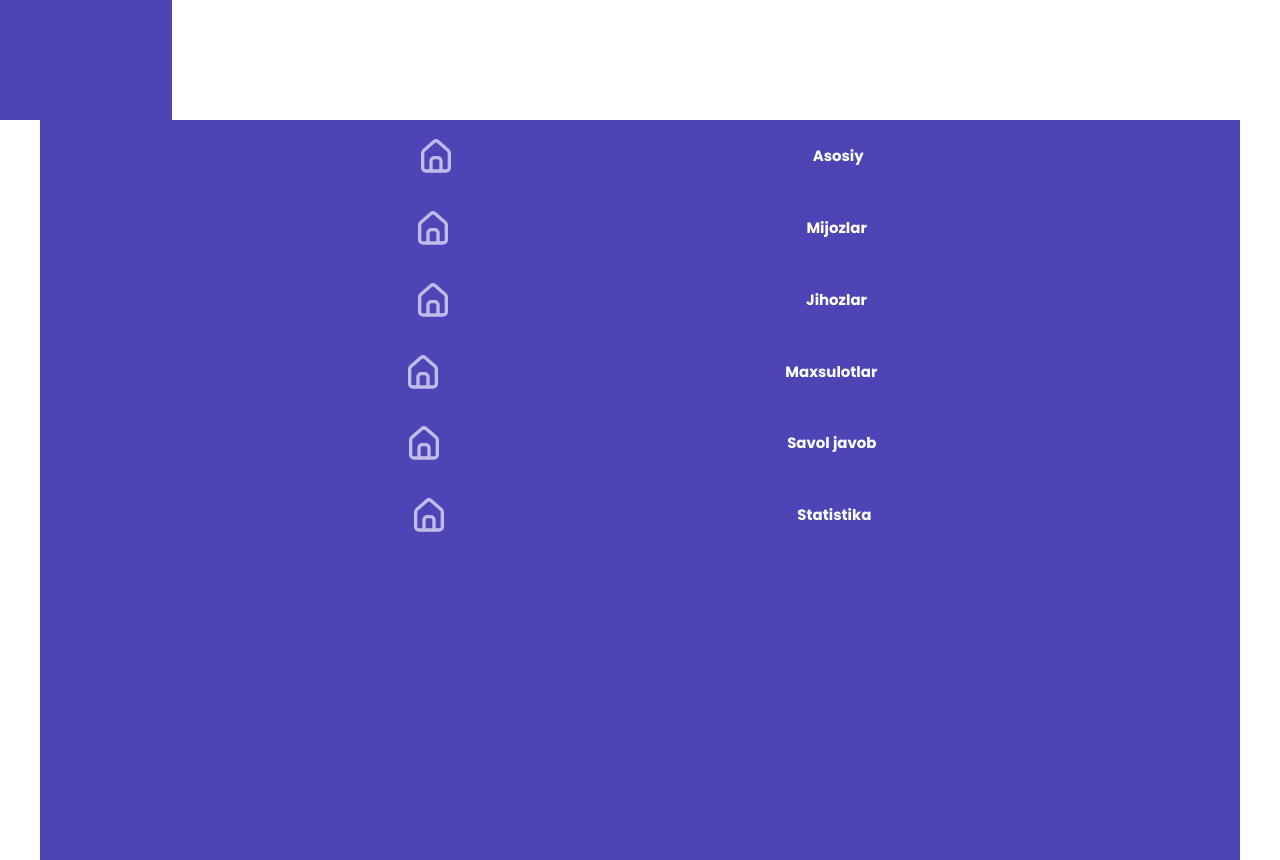
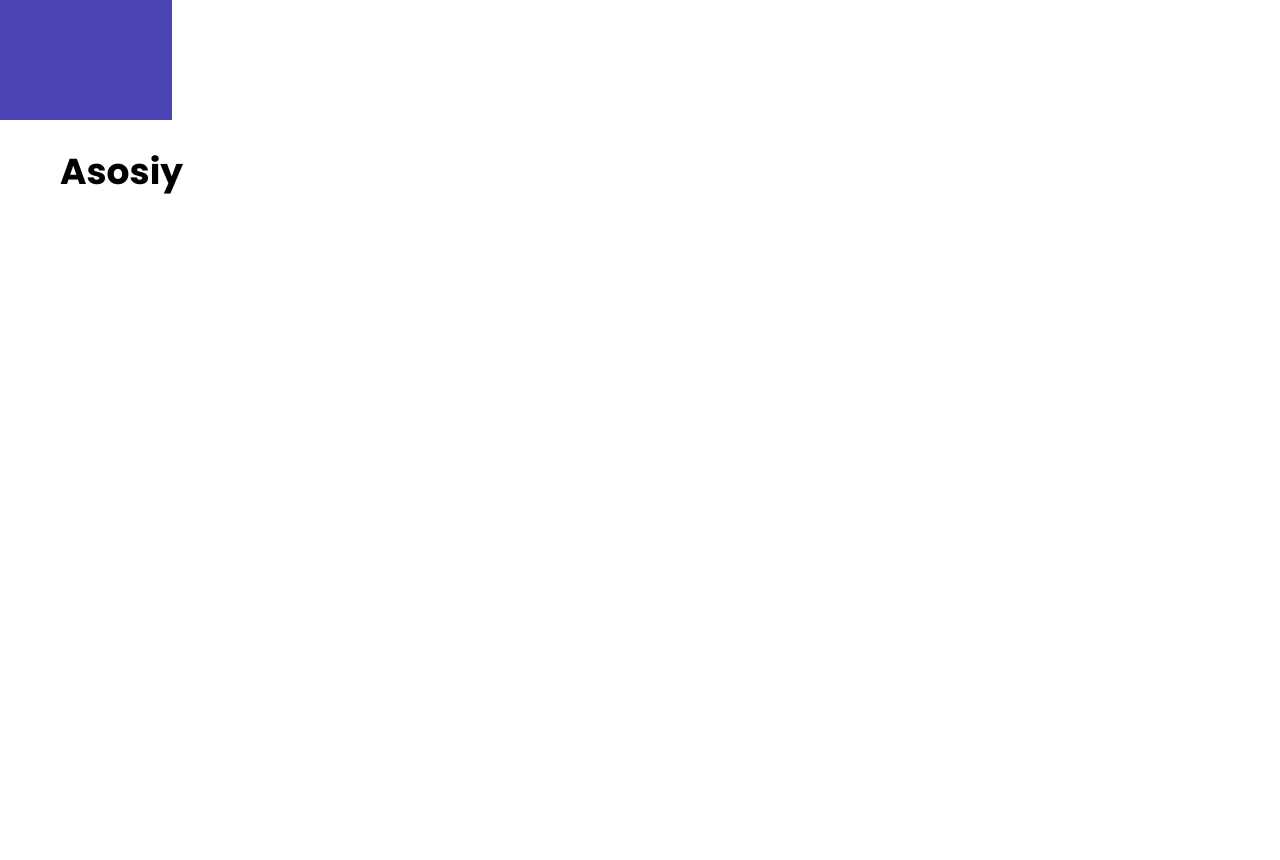
Before and after one commit to MIRZOULUGBEK9008/competation-fitness-dashboard-selfmade, a React (Create React App) app: page / in a window 1280 px wide. Shown: the part 620-1480 px from the top of the page. After the commit the page ends 843 px from the top, so only its background shows below. Built offline with nearby package versions, Linux system fonts and the light colour scheme.

Commit message:
Main route  was added

```diff
--- a/src/App.js
+++ b/src/App.js
@@ -14,11 +14,14 @@ function App() {
         <div>
           <div className="sidebar container">
             <div className="sidebar-parts">{/* <img src="" alt="" /> */}</div>
+            <NavLink to="/">
             <div className="sidebar-parts">
               <img src={MainPhoto} alt="" />
 
               <h5>Asosiy</h5>
             </div>
+            </NavLink>
+
 
             <NavLink to="/Mijozlar">
               <div className="sidebar-parts">
@@ -55,7 +58,7 @@ function App() {
         <div className="part2">
           <Routes>
             <Route path="/teachers" element={<Teachers />} />
-            {/* <Route path="/" element={<Dashboard/>}/> */}
+            <Route path="/" element={<Dashboard/>}/>
             <Route path="/Mijozlar" element={<Users />} />
             <Route path="Mahsulotlar" element={<Goods/>}/>
           </Routes>
--- a/src/components/Goods/Goods.jsx
+++ b/src/components/Goods/Goods.jsx
@@ -2,7 +2,7 @@ import React from 'react'
 
 const Goods = () => {
   return (
-    <div>
+    <div className='container'>
       <h1>Mahsulotlar</h1>
     </div>
   )
--- a/src/components/Users/User.jsx
+++ b/src/components/Users/User.jsx
@@ -2,7 +2,7 @@ import React from 'react'
 
 const User = () => {
   return (
-    <div>
+    <div className='container'>
       <h1>Mijozlar</h1>
     </div>
   )
--- a/src/components/dashboard/Dashboard.jsx
+++ b/src/components/dashboard/Dashboard.jsx
@@ -6,44 +6,9 @@ import { NavLink } from "react-router-dom";
 
 const Dashboard = () => {
   return (
-    <div>
+    <div className="container">
 
-        <div className="sidebar container">
-          <div className="sidebar-parts">{/* <img src="" alt="" /> */}</div>
-          <div className="sidebar-parts">
-            <img src={MainPhoto} alt="" />
-
-            <h5>Asosiy</h5>
-          </div>
-
-          <NavLink to="/Mijozlar">
-
-            <div className="sidebar-parts">
-              <img src={MainPhoto} alt="" />
-              <h5>Mijozlar</h5>
-            </div>
-          </NavLink>
-
-          <div className="sidebar-parts">
-            <img src={MainPhoto} alt="" />
-            <h5>Jihozlar</h5>
-          </div>
-
-          <div className="sidebar-parts">
-            <img src={MainPhoto} alt="" />
-            <h5>Maxsulotlar</h5>
-          </div>
-
-          <div className="sidebar-parts">
-            <img src={MainPhoto} alt="" />
-            <h5>Savol javob</h5>
-          </div>
-          <div className="sidebar-parts">
-            <img src={MainPhoto} alt="" />
-            <h5>Statistika</h5>
-          </div>
-        </div>
-
+       <h1>Asosiy</h1>
 
 
     </div>
```
